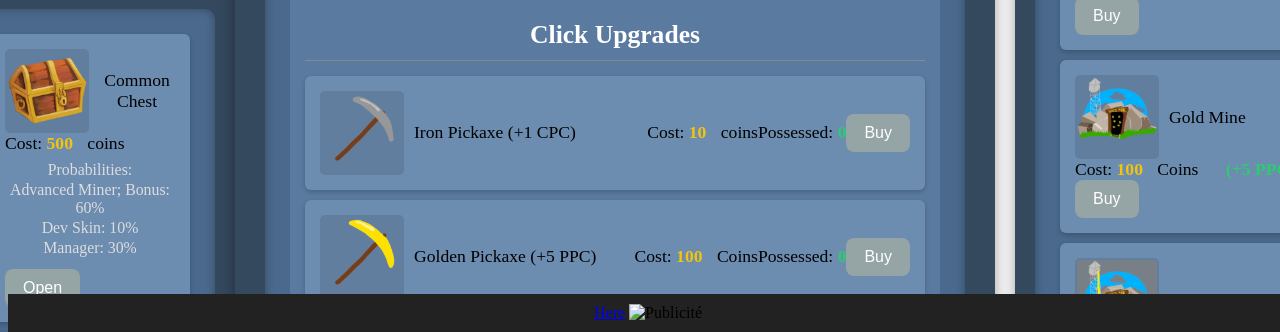
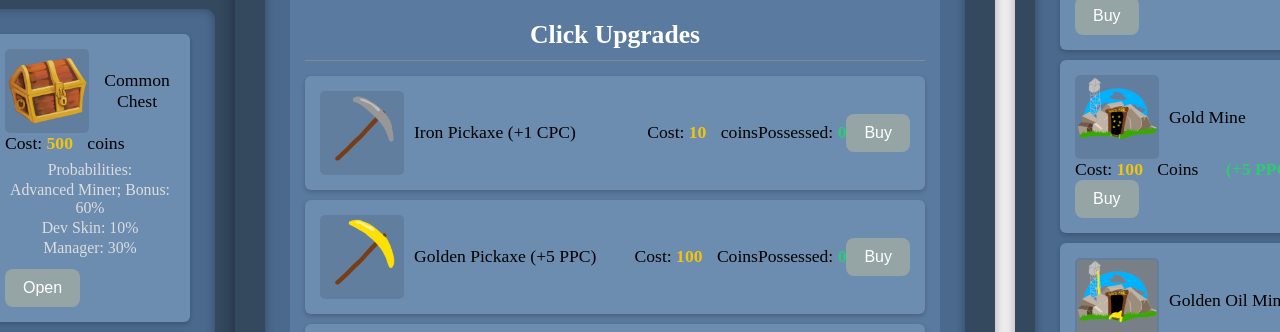
Before and after one commit to MyuMyuDev/MinerNoWifi, a plain HTML site: page index.html in a window 1280 px wide. Shown: the part 468-800 px from the top of the page. Drawn offline with Linux system fonts and the light colour scheme; files whose address does not match are found by name.

Commit message:
Update index.html

```diff
--- a/index.html
+++ b/index.html
@@ -2912,13 +2912,5 @@
             renderAchievementsList(); // Initial render of achievements list
         });
   </script>
-
-<!-- BANNIÈRE PUBLICITAIRE FIXE -->
-<div id="pub-banner">
-  <a href="mailto:aliosmanmyumyunali13@gmail.com">Here</a>
-    <img src="images/Pub2.png" alt="Publicité">
-  </a>
-</div>
-
 </body>
 </html>
```
